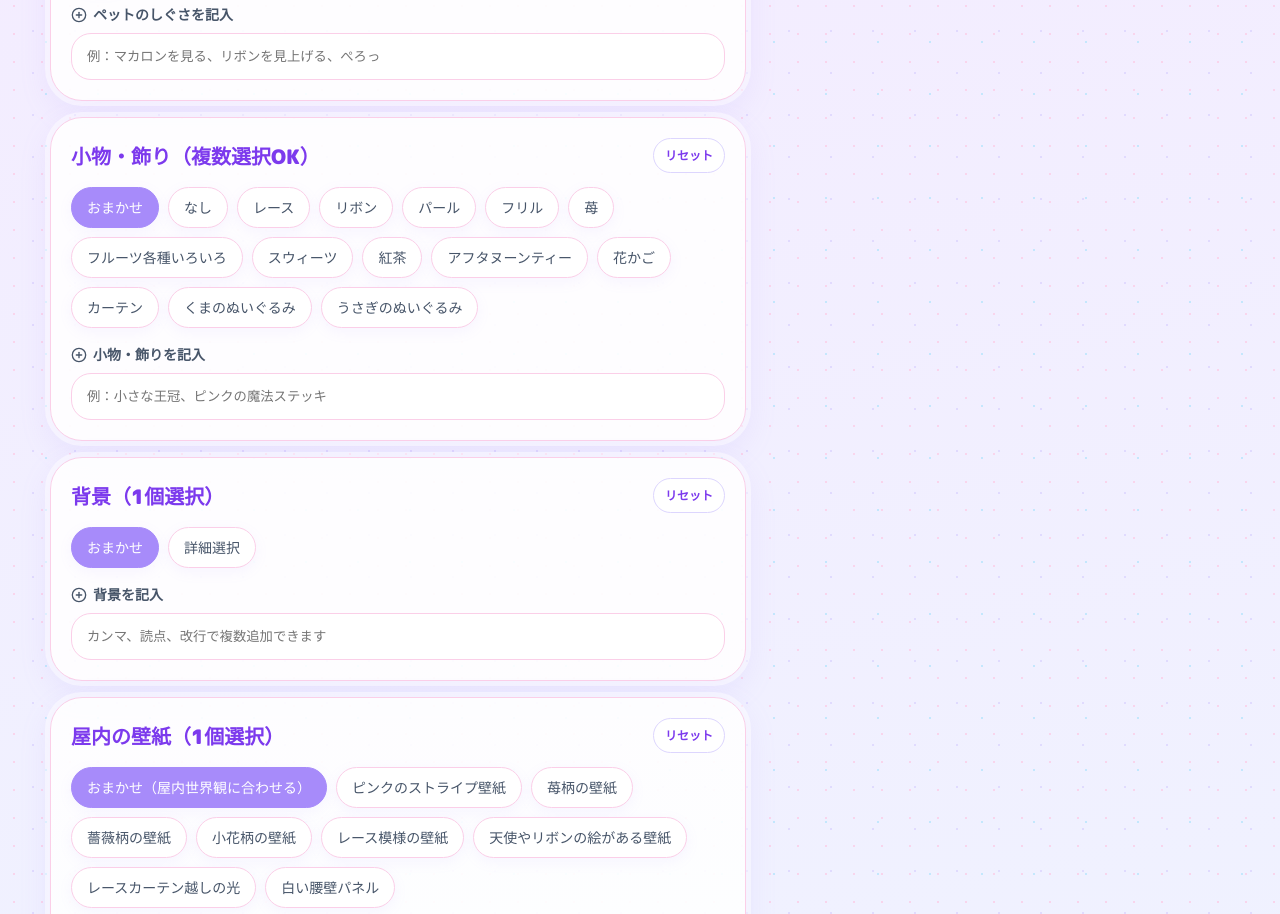
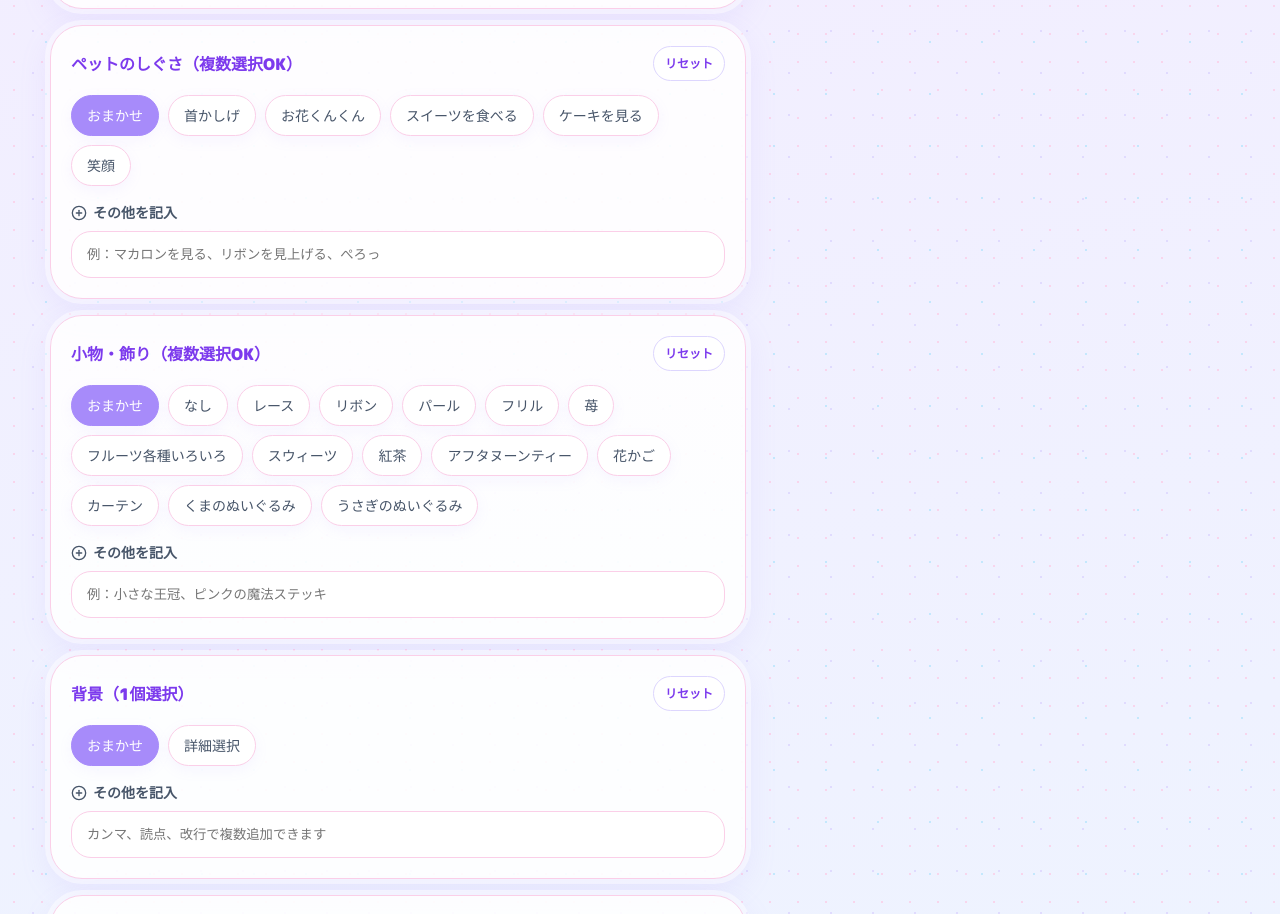
Before and after one commit to momomimikawaii-rgb/yuyupm, a React (Vite) app: page / in a window 1280 px wide. Shown: the part 4880-5794 px from the top of the page. Built offline with nearby package versions, Linux system fonts and the light colour scheme.

Commit message:
Add files via upload

```diff
--- a/src/App.jsx
+++ b/src/App.jsx
@@ -849,10 +849,6 @@ function hasSelection(selected, categoryId, value) {
 }
 
 function isCategoryDisabledById(categoryId, selected) {
-  if (categoryId === "headDecor") {
-    return !hasSpecificSelection(selected, "headShape");
-  }
-
   if (categoryId === "earType") {
     return isCategoryDisabledById("headDecor", selected) || !hasSelection(selected, "headDecor", "耳");
   }
@@ -886,7 +882,6 @@ function getDisabledPlaceholder(category) {
 function normalizeDependentSelections(nextSelected) {
   let normalized = { ...nextSelected };
   const dependentIds = [
-    "headDecor",
     "earType",
     "shoeDecor",
     "uniformStyle",
@@ -1285,23 +1280,19 @@ function App() {
             {multiCategories
               .filter((category) => !(category.indoorOnly && locationType !== "indoor"))
               .filter((category) => !(isUpsideDownStairs && category.id === "containerScene"))
-              .map((category) => {
-              const CategoryIcon = category.icon;
-              const displayTitle = getDisplayTitle(category);
-              return (
+              .filter((category) => !isCategoryDisabled(category, selected))
+              .map((category) => (
                 <section key={category.id} className="card">
-                  <div className="card-head category-card-head"><h2>{CategoryIcon && <CategoryIcon size={20} />} {displayTitle}</h2><button type="button" className="category-reset" onClick={() => resetCategory(category.id)}>リセット</button></div>
-                  <div className="chips">
-                    {category.options.map((option) => {
-                      const active = selected[category.id]?.includes(option);
-                      return <button key={option} onClick={() => toggleOption(category.id, option, category.single, category.maxSelect)} className={`chip ${active ? "active" : ""}`}>{option}</button>;
-                    })}
-                  </div>
-                  <label><PlusCircle size={16} /> {customFieldLabels[category.id]}を記入</label>
-                  <input value={custom[category.id] || ""} onChange={(event) => updateCustom(category.id, event.target.value)} placeholder={customPlaceholders[category.id] || "カンマ、読点、改行で複数追加できます"} />
+                  <OptionGroup
+                    category={category}
+                    selected={selected}
+                    custom={custom}
+                    onToggle={toggleOption}
+                    onCustomChange={updateCustom}
+                    resetCategory={resetCategory}
+                  />
                 </section>
-              );
-            })}
+              ))}
 </div>
 
           <div className="right">
```
